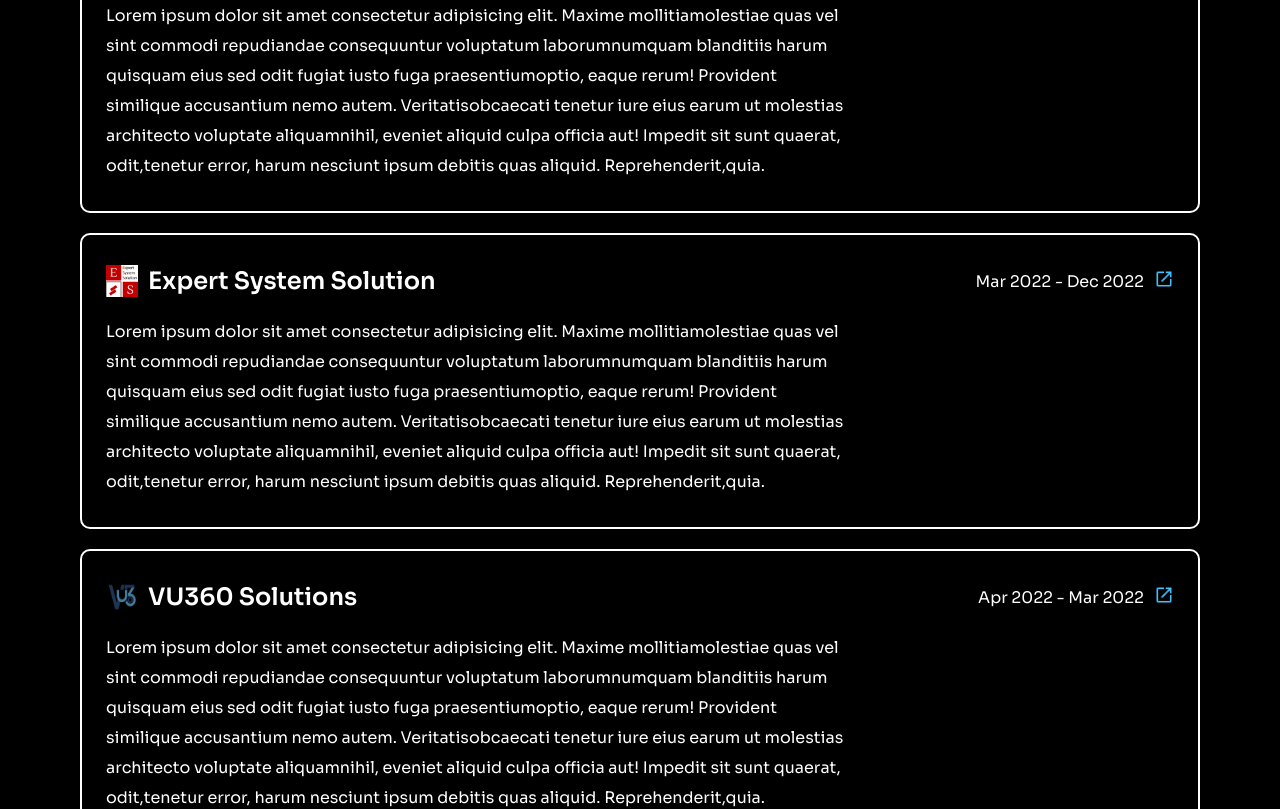
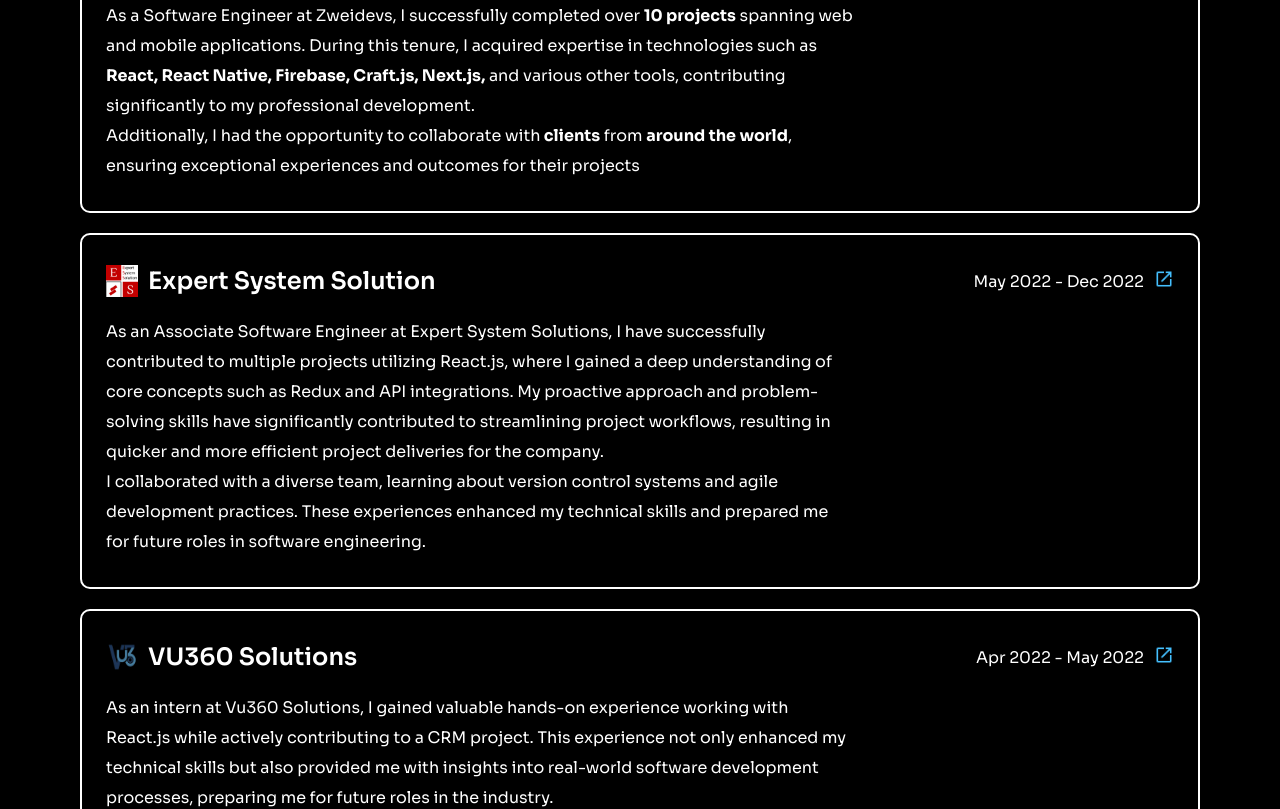
Before and after one commit to muneebaa/MyPortfolio, a React (Vite) app: page / in a window 1280 px wide. Shown: the part 1720-2529 px from the top of the page. Built offline with nearby package versions, Linux system fonts and the light colour scheme; a web font is replaced by a local one.

Commit message:
experience added

```diff
--- a/src/mainComponents/MyExperience/MyExperience.jsx
+++ b/src/mainComponents/MyExperience/MyExperience.jsx
@@ -19,7 +19,22 @@
             image={zweidevsLogo}
             title={"Zweidevs"}
             description={
-              "Lorem ipsum dolor sit amet consectetur adipisicing elit. Maxime mollitiamolestiae quas vel sint commodi repudiandae consequuntur voluptatum laborumnumquam blanditiis harum quisquam eius sed odit fugiat iusto fuga praesentiumoptio, eaque rerum! Provident similique accusantium nemo autem. Veritatisobcaecati tenetur iure eius earum ut molestias architecto voluptate aliquamnihil, eveniet aliquid culpa officia aut! Impedit sit sunt quaerat, odit,tenetur error, harum nesciunt ipsum debitis quas aliquid. Reprehenderit,quia."
+              <div>
+                <p>
+                  As a Software Engineer at Zweidevs, I successfully completed
+                  over <b>10 projects</b> spanning web and mobile applications.
+                  During this tenure, I acquired expertise in technologies such
+                  as
+                  <b> React, React Native, Firebase, Craft.js, Next.js,</b> and
+                  various other tools, contributing significantly to my
+                  professional development.
+                </p>
+                <p>
+                  Additionally, I had the opportunity to collaborate with
+                  <b> clients</b> from <b>around the world</b>, ensuring
+                  exceptional experiences and outcomes for their projects
+                </p>
+              </div>
             }
             start_date={"Dec 2022"}
             end_date={"Present"}
@@ -29,9 +44,23 @@
             image={essLogo}
             title={"Expert System Solution"}
             description={
-              "Lorem ipsum dolor sit amet consectetur adipisicing elit. Maxime mollitiamolestiae quas vel sint commodi repudiandae consequuntur voluptatum laborumnumquam blanditiis harum quisquam eius sed odit fugiat iusto fuga praesentiumoptio, eaque rerum! Provident similique accusantium nemo autem. Veritatisobcaecati tenetur iure eius earum ut molestias architecto voluptate aliquamnihil, eveniet aliquid culpa officia aut! Impedit sit sunt quaerat, odit,tenetur error, harum nesciunt ipsum debitis quas aliquid. Reprehenderit,quia."
+              <div>
+                As an Associate Software Engineer at Expert System Solutions, I
+                have successfully contributed to multiple projects utilizing
+                React.js, where I gained a deep understanding of core concepts
+                such as Redux and API integrations. My proactive approach and
+                problem-solving skills have significantly contributed to
+                streamlining project workflows, resulting in quicker and more
+                efficient project deliveries for the company.
+                <p>
+                  I collaborated with a diverse team, learning about version
+                  control systems and agile development practices. These
+                  experiences enhanced my technical skills and prepared me for
+                  future roles in software engineering.
+                </p>
+              </div>
             }
-            start_date={"Mar 2022"}
+            start_date={"May 2022"}
             end_date={"Dec 2022"}
             link={"https://esspk.com/"}
           />
@@ -40,10 +69,17 @@
             image={vuLogo}
             title={"VU360 Solutions"}
             description={
-              "Lorem ipsum dolor sit amet consectetur adipisicing elit. Maxime mollitiamolestiae quas vel sint commodi repudiandae consequuntur voluptatum laborumnumquam blanditiis harum quisquam eius sed odit fugiat iusto fuga praesentiumoptio, eaque rerum! Provident similique accusantium nemo autem. Veritatisobcaecati tenetur iure eius earum ut molestias architecto voluptate aliquamnihil, eveniet aliquid culpa officia aut! Impedit sit sunt quaerat, odit,tenetur error, harum nesciunt ipsum debitis quas aliquid. Reprehenderit,quia."
+              <p>
+                As an intern at Vu360 Solutions, I gained valuable hands-on
+                experience working with React.js while actively contributing to
+                a CRM project. This experience not only enhanced my technical
+                skills but also provided me with insights into real-world
+                software development processes, preparing me for future roles in
+                the industry.
+              </p>
             }
             start_date={"Apr 2022"}
-            end_date={"Mar 2022"}
+            end_date={"May 2022"}
             link={"https://vu360solutions.com/"}
           />
         </div>
```
